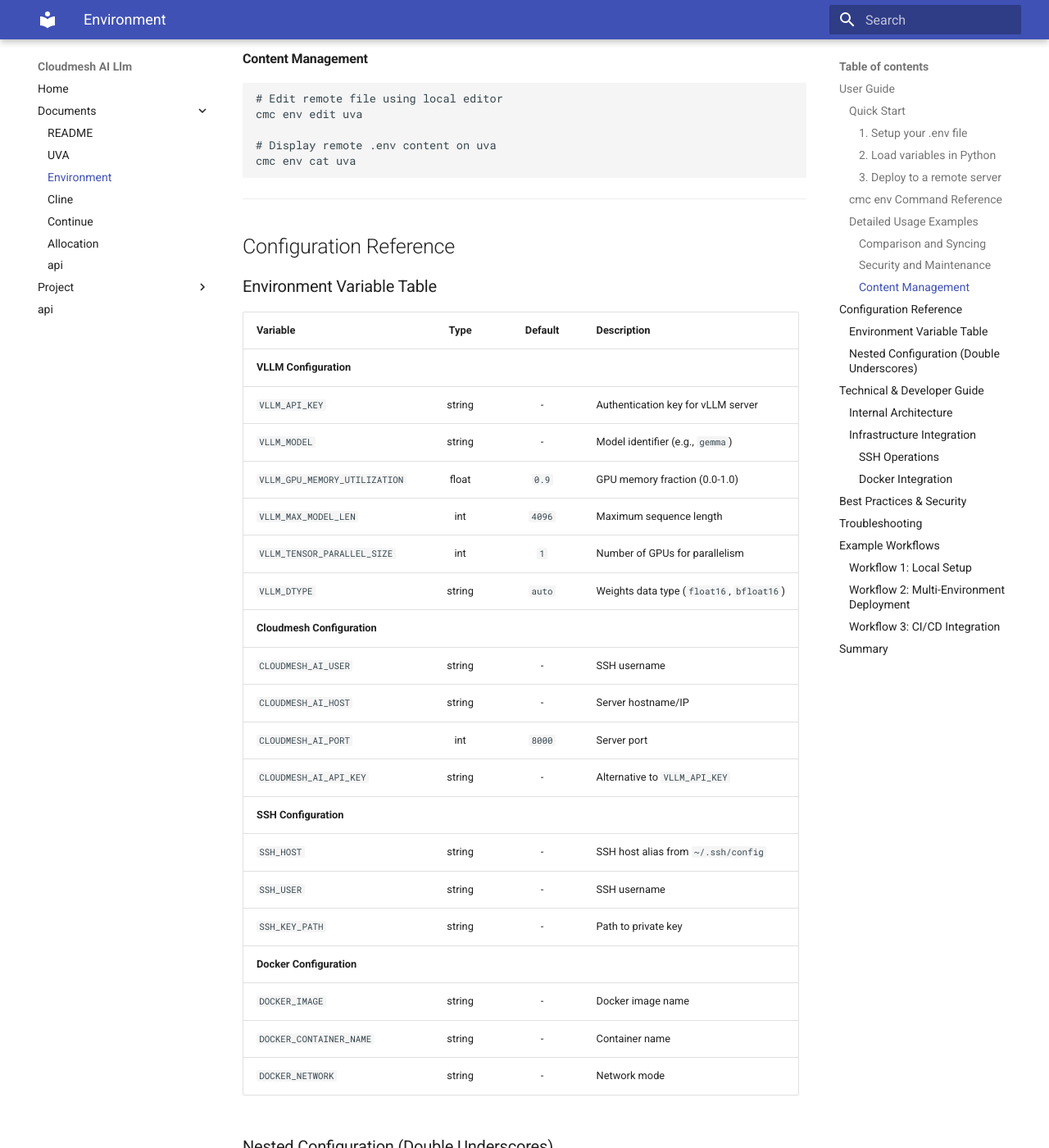
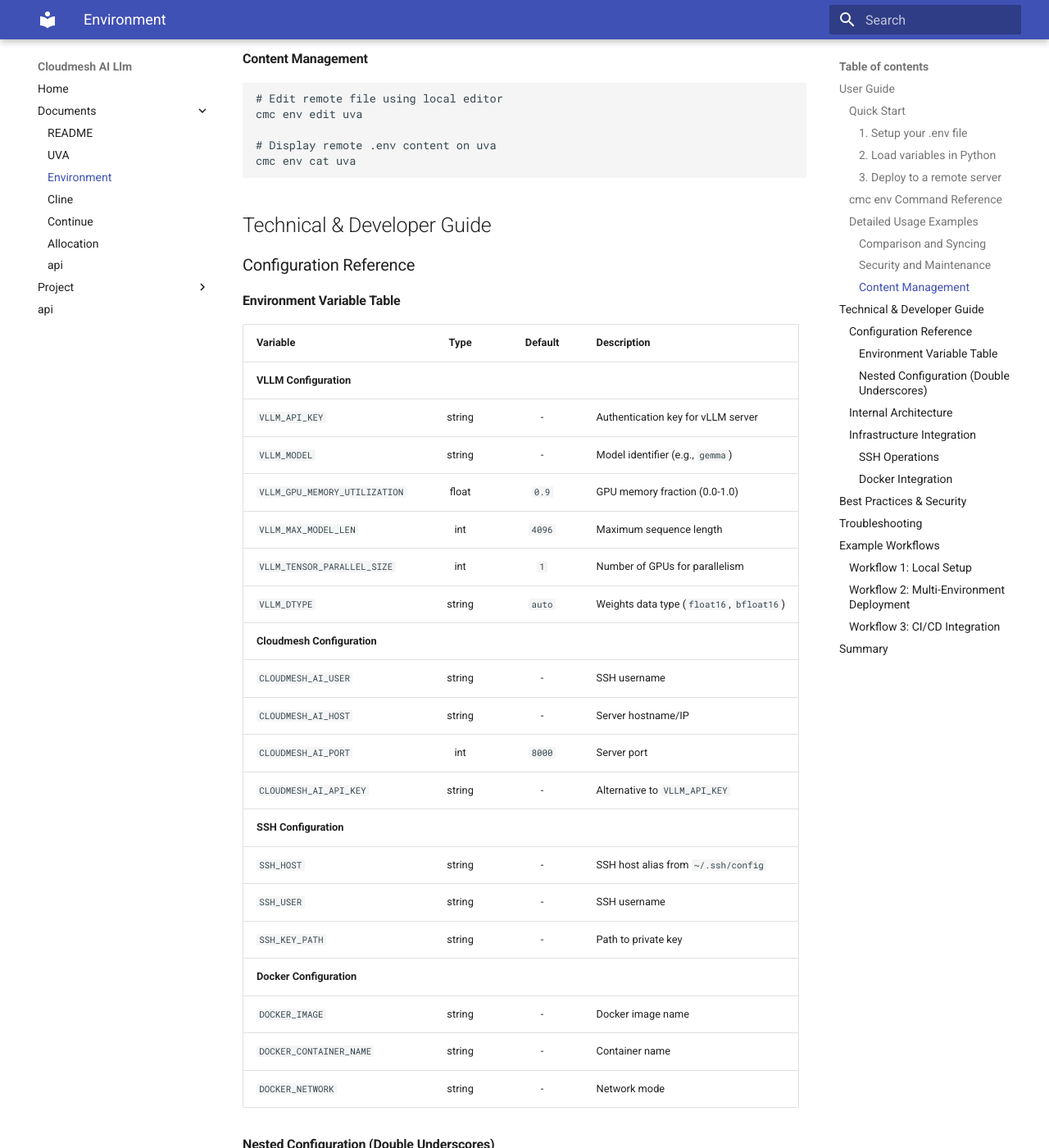
Before and after one commit to cloudmesh-ai/cloudmesh-ai-llm, an MkDocs documentation site: the page built from docs/ENVIRONMENT.md, in a window 1280 px wide and 1400 px high, scrolled down 2622 px. Shown: the whole window at 82% size. Built offline with MkDocs 1.6.1 and Material for MkDocs 9.7.7, drawn with Linux system fonts in a browser that asks for light colours; some of the changed text lies outside the part shown.

Commit message:
Move Configuration Reference into Technical & Developer Guide

````diff
--- a/docs/ENVIRONMENT.md
+++ b/docs/ENVIRONMENT.md
@@ -120,44 +120,44 @@
 cmc env cat uva
 ```
 
-------------------------------------------------------------------------
+## Technical & Developer Guide
 
-## Configuration Reference
+### Configuration Reference
 
-### Environment Variable Table
+#### Environment Variable Table
 
 | Variable | Type | Default | Description |
-|:----------------|:-----------------:|:-----------------:|:----------------|
-| **VLLM Configuration** |  |  |  |
-| `VLLM_API_KEY` | string | \- | Authentication key for vLLM server |
-| `VLLM_MODEL` | string | \- | Model identifier (e.g., `gemma`) |
+| :--- | :---: | :---: | :--- |
+| **VLLM Configuration** | | | |
+| `VLLM_API_KEY` | string | - | Authentication key for vLLM server |
+| `VLLM_MODEL` | string | - | Model identifier (e.g., `gemma`) |
 | `VLLM_GPU_MEMORY_UTILIZATION` | float | `0.9` | GPU memory fraction (0.0-1.0) |
 | `VLLM_MAX_MODEL_LEN` | int | `4096` | Maximum sequence length |
 | `VLLM_TENSOR_PARALLEL_SIZE` | int | `1` | Number of GPUs for parallelism |
 | `VLLM_DTYPE` | string | `auto` | Weights data type (`float16`, `bfloat16`) |
-| **Cloudmesh Configuration** |  |  |  |
-| `CLOUDMESH_AI_USER` | string | \- | SSH username |
-| `CLOUDMESH_AI_HOST` | string | \- | Server hostname/IP |
+| **Cloudmesh Configuration** | | | |
+| `CLOUDMESH_AI_USER` | string | - | SSH username |
+| `CLOUDMESH_AI_HOST` | string | - | Server hostname/IP |
 | `CLOUDMESH_AI_PORT` | int | `8000` | Server port |
-| `CLOUDMESH_AI_API_KEY` | string | \- | Alternative to `VLLM_API_KEY` |
-| **SSH Configuration** |  |  |  |
-| `SSH_HOST` | string | \- | SSH host alias from `~/.ssh/config` |
-| `SSH_USER` | string | \- | SSH username |
-| `SSH_KEY_PATH` | string | \- | Path to private key |
-| **Docker Configuration** |  |  |  |
-| `DOCKER_IMAGE` | string | \- | Docker image name |
-| `DOCKER_CONTAINER_NAME` | string | \- | Container name |
-| `DOCKER_NETWORK` | string | \- | Network mode |
+| `CLOUDMESH_AI_API_KEY` | string | - | Alternative to `VLLM_API_KEY` |
+| **SSH Configuration** | | | |
+| `SSH_HOST` | string | - | SSH host alias from `~/.ssh/config` |
+| `SSH_USER` | string | - | SSH username |
+| `SSH_KEY_PATH` | string | - | Path to private key |
+| **Docker Configuration** | | | |
+| `DOCKER_IMAGE` | string | - | Docker image name |
+| `DOCKER_CONTAINER_NAME` | string | - | Container name |
+| `DOCKER_NETWORK` | string | - | Network mode |
 
-### Nested Configuration (Double Underscores)
+#### Nested Configuration (Double Underscores)
 
 Environment variables can override deeply nested YAML configuration paths by replacing dots with double underscores (`__`).
 
-**Example Mapping:** \* **YAML Path:** `cloudmesh.ai.server.uva.gemma.remote_port` \* **Env Var:** `CLOUDMESH_AI_SERVER__UVA__GEMMA__REMOTE_PORT=8001`
+**Example Mapping:**
+*   **YAML Path:** `cloudmesh.ai.server.uva.gemma.remote_port`
+*   **Env Var:** `CLOUDMESH_AI_SERVER__UVA__GEMMA__REMOTE_PORT=8001`
 
-------------------------------------------------------------------------
-
-## Technical & Developer Guide
+---
 
 ### Internal Architecture
 
````
